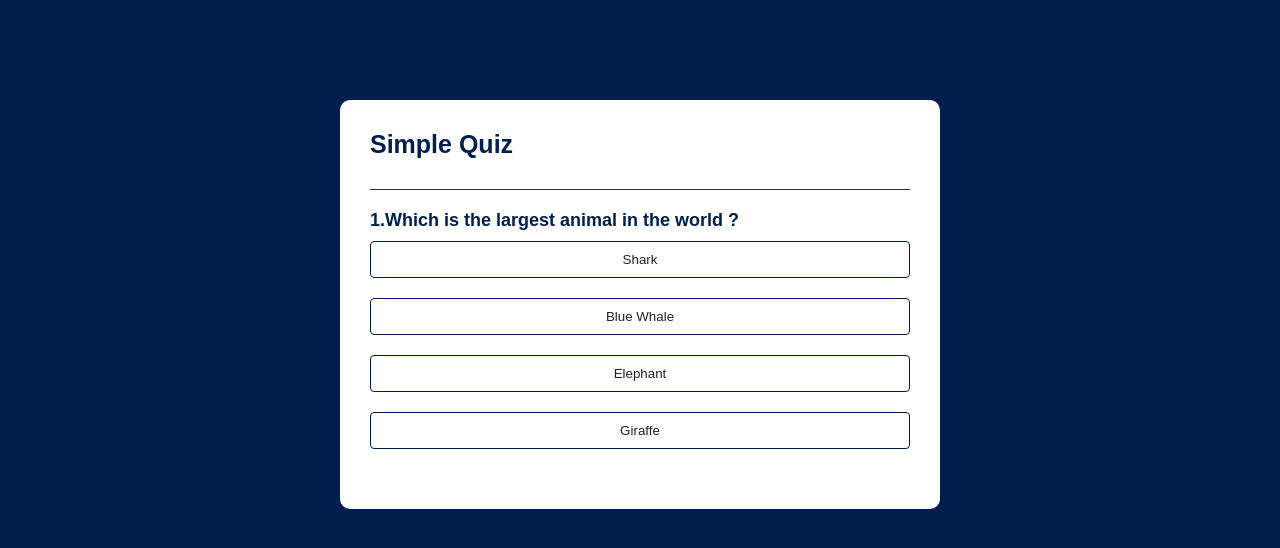
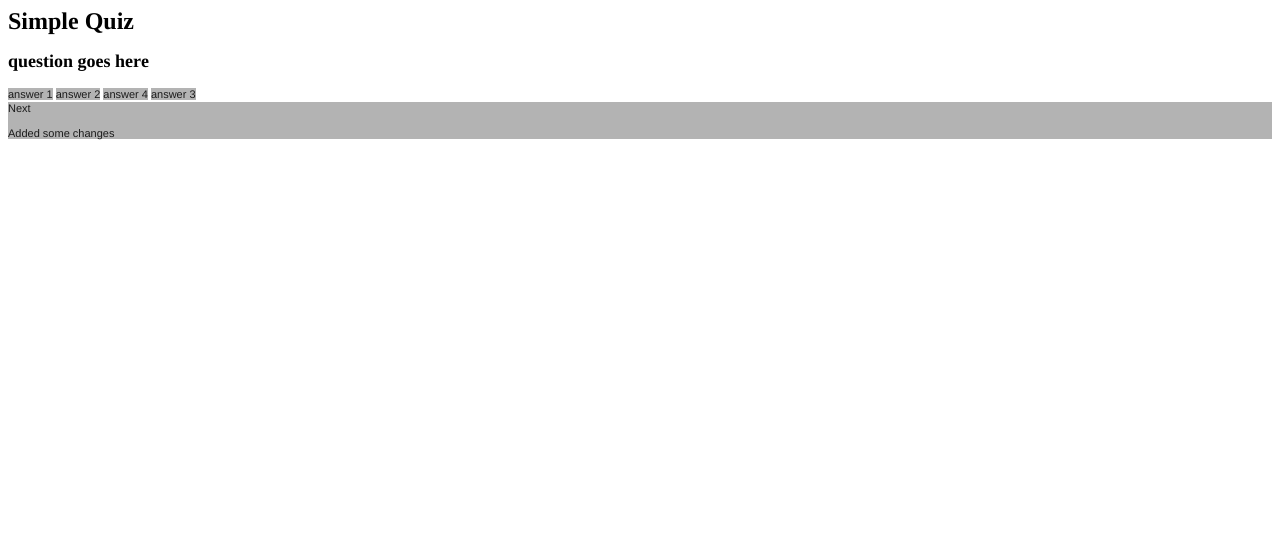
Before and after one commit to TejaKarri/Simple-Quiz-App, a plain HTML site: page src/index.html in a window 1280 px wide. Drawn offline with Linux system fonts and the light colour scheme.

Commit message:
modified html code

```diff
--- a/src/index.html
+++ b/src/index.html
@@ -1,26 +1,28 @@
-<!DOCTYPE html>
-<html lang="en">
+<!DOCTYPE html PUBLIC "-//W3C//DTD HTML 4.01//EN" "http://www.w3.org/TR/html4/strict.dtd">
+<html>
 <head>
-    <meta charset="UTF-8">
-    <meta http-equiv="X-UA-Compatible" content="IE=edge">
-    <meta name="viewport" content="width=device-width, initial-scale=1.0">
-    <title>Quiz</title>
-    <link rel="stylesheet" href="./style.css">
+  <meta http-equiv="Content-Type" content="text/html; charset=utf-8">
+  <meta http-equiv="Content-Style-Type" content="text/css">
+  <title></title>
+  <meta name="Generator" content="Cocoa HTML Writer">
+  <meta name="CocoaVersion" content="2566">
+  <style type="text/css">
+    p.p3 {margin: 0.0px 0.0px 0.0px 0.0px; font: 11.0px 'Helvetica Neue'; color: #000000; color: rgba(0, 0, 0, 0.85); -webkit-text-stroke: rgba(0, 0, 0, 0.85)}
+    p.p4 {margin: 0.0px 0.0px 0.0px 0.0px; font: 11.0px 'Helvetica Neue'; color: #000000; color: rgba(0, 0, 0, 0.85); -webkit-text-stroke: rgba(0, 0, 0, 0.85); background-color: #b3b3b3}
+    p.p5 {margin: 0.0px 0.0px 0.0px 0.0px; font: 11.0px 'Helvetica Neue'; color: #000000; color: rgba(0, 0, 0, 0.85); -webkit-text-stroke: rgba(0, 0, 0, 0.85); background-color: #b3b3b3; min-height: 13.0px}
+    p.p6 {margin: 0.0px 0.0px 0.0px 0.0px; font: 12.0px Times; -webkit-text-stroke: #000000; min-height: 14.0px}
+    span.s1 {font-kerning: none}
+    span.s2 {font-kerning: none; background-color: #b3b3b3}
+    span.s3 {font: 12.0px Times; font-kerning: none; color: #000000; -webkit-text-stroke: 0px #000000}
+  </style>
 </head>
 <body>
-    <div class="app">
-        <h1>Simple Quiz</h1>
-        <div class="quiz">
-            <h2 id="question">question goes here</h2>
-            <div id="answer-buttons">
-                <button class="button">answer 1</button>
-                <button class="button">answer 2</button>
-                <button class="button">answer 4</button>
-                <button class="button">answer 3</button>
-            </div>
-            <button id="next-button">Next</button>
-        </div>
-    </div>
-    <script src="./script.js"></script>
+<h1 style="margin: 0.0px 0.0px 16.1px 0.0px; font: 24.0px Times; -webkit-text-stroke: #000000"><span class="s1"><b>Simple Quiz</b></span></h1>
+<h2 style="margin: 0.0px 0.0px 14.9px 0.0px; font: 18.0px Times; -webkit-text-stroke: #000000"><span class="s1"><b>question goes here</b></span></h2>
+<p class="p3"><span class="s2">answer 1</span><span class="s3"> </span><span class="s2">answer 2</span><span class="s3"> </span><span class="s2">answer 4</span><span class="s3"> </span><span class="s2">answer 3</span></p>
+<p class="p4"><span class="s1">Next</span></p>
+<p class="p5"><span class="s1"></span><br></p>
+<p class="p4"><span class="s1">Added some changes</span></p>
+<p class="p6"><span class="s1"></span><br></p>
 </body>
 </html>
```
